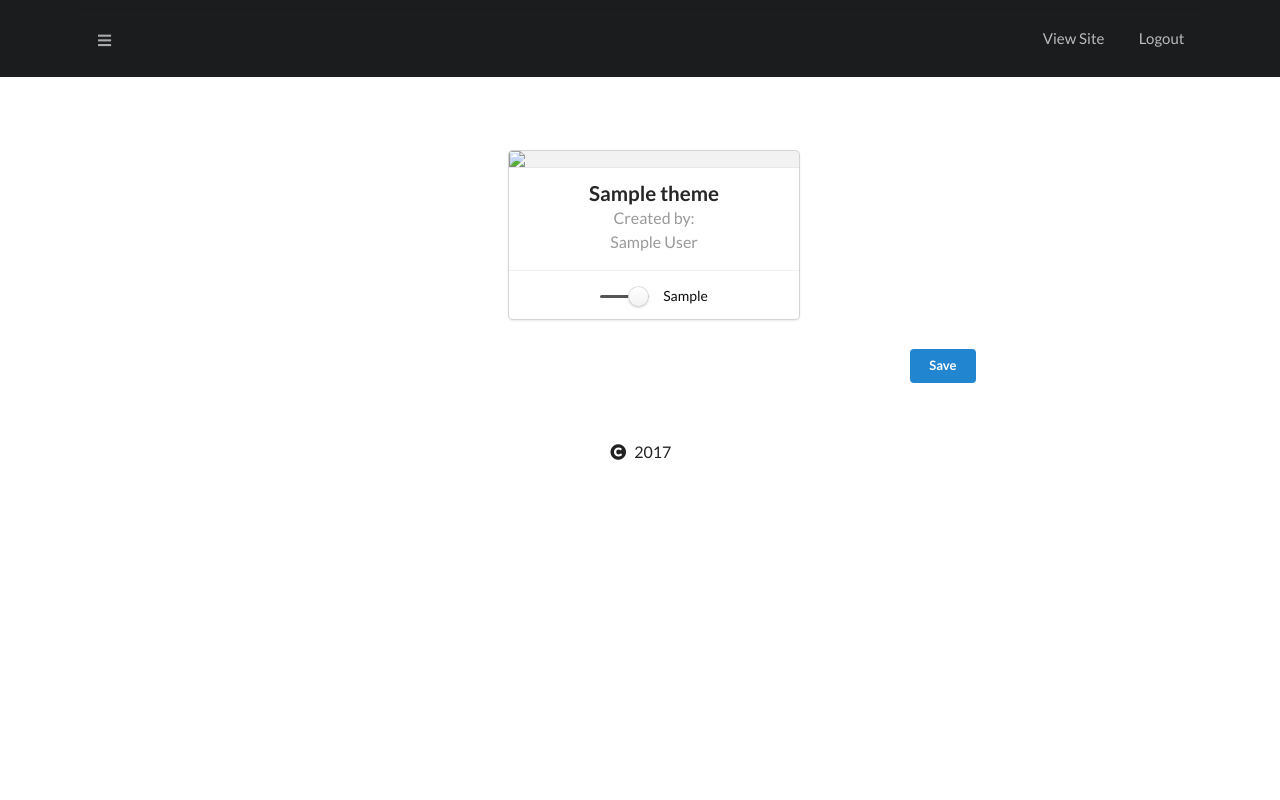
After one commit to nivesnine/mamba, a Flask app: template app/templates/basic-semantic-ui/admin/theme/theme_selector.html in a window 1280 px wide. The commit adds this page. Run offline with Flask 2, Linux system fonts and the light colour scheme; the template is opened without the code that fills it: values that come from a table or form of the project are taken from there, others are empty; a user stored in the database is signed in; tables that the repository leaves empty hold one stand-in row (values such as "Sample post"); some libraries are stand-ins or nearby versions.

Commit message:
theme manager

```diff
--- a/app/site/models.py
+++ b/app/site/models.py
@@ -173,6 +173,13 @@ class Themes(db.Model):
     active = db.Column(db.Boolean(), default=0)
 
     @classmethod
+    def activate_theme(cls, id):
+        theme = Themes.query.get(id)
+        theme.active = 1
+        db.session.add(theme)
+        db.session.commit()
+
+    @classmethod
     def get_active(cls, type_):
         return str(db.session.query(Themes.slug).filter(and_(Themes.type_ == type_, Themes.active == 1)).first()[0])
 
--- a/app/templates/basic-semantic-ui/admin/admin-layout.html
+++ b/app/templates/basic-semantic-ui/admin/admin-layout.html
@@ -26,6 +26,7 @@
        <a class="item" href="{{ url_for('admin.comment_list') }}">Comments</a>
       {% endif %}
       {% if current_user.is_admin() %}
+      <a class="item" href="{{ url_for('admin.select_theme') }}">Theme</a>
           {% for page in theme_admin %}
           <a class="item" href="{{ url_for('admin.theme_admin', page_slug=page.page_slug) }}">{{ page.page_title }}</a>
           {% endfor %}
--- /dev/null
+++ b/app/templates/basic-semantic-ui/admin/theme/theme_selector.html
@@ -0,0 +1,62 @@
+{% extends "basic-semantic-ui/admin/admin-base.html" %}
+
+{% block title %}Theme Manager{% endblock %}
+{% block content %}
+
+<div class="ui centered one column grid text container">
+  <div class="column">
+    <form action="" method="POST">
+        <div class="ui centered one column grid text container">
+            <div class="ui cards">
+            {% for theme in themes|groupby('slug')|reverse %}
+                  <div class="card">
+                    <div class="image">
+                      <img src="http://via.placeholder.com/300x300">
+                    </div>
+                    <div class="content">
+                      <div class="header">{{ theme.list[loop.index0].name }}</div>
+                      <div class="meta">
+                          Created by: <br> {{ theme.list[loop.index0].author }}
+                      </div>
+                    </div>
+                    <div class="extra content">
+                      <div class="grouped fields">
+                      {% for t in theme.list %}
+                        <div class="field">
+                          <div class="ui slider checkbox">
+                            <input type="radio" name="{{ t.type_ }}" {% if t.active %}checked{% endif %} data-id="{{ t.id }}">
+                            <label>{{ t.type_ }}</label>
+                          </div>
+                        </div>
+                      {% endfor %}
+                      </div>
+                    </div>
+                  </div>
+            {% endfor %}
+            </div>
+        </div>
+    <input type="submit" class="ui right floated small blue button" value="Save" id="save">
+    </form>
+  </div>
+</div>
+
+{% endblock %}
+
+{% block script %}
+<script>
+
+    $('#save').on('click', function(event){
+        event.preventDefault();
+        var site =  $('input[name="site"]:checked');
+        site.val(site.data('id'));
+        var auth = $('input[name="auth"]:checked');
+        auth.val(auth.data('id'));
+        var admin = $('input[name="admin"]:checked');
+        admin.val(admin.data('id'));
+        var error = $('input[name="error"]:checked')
+        error.val(error.data('id'));
+        $('form').submit();
+    });
+
+</script>
+{% endblock %}
--- a/todo.txt
+++ b/todo.txt
@@ -1,7 +1,5 @@
 todo
 
-make theme admin menu item that contains links to all theme admin pages for theme if theme has admin pages
+admin menu organization
 
 simplify admin themes
-
-theme manager
```
Also changed, not shown: app/admin/controllers.py (+26 -1 lines).
